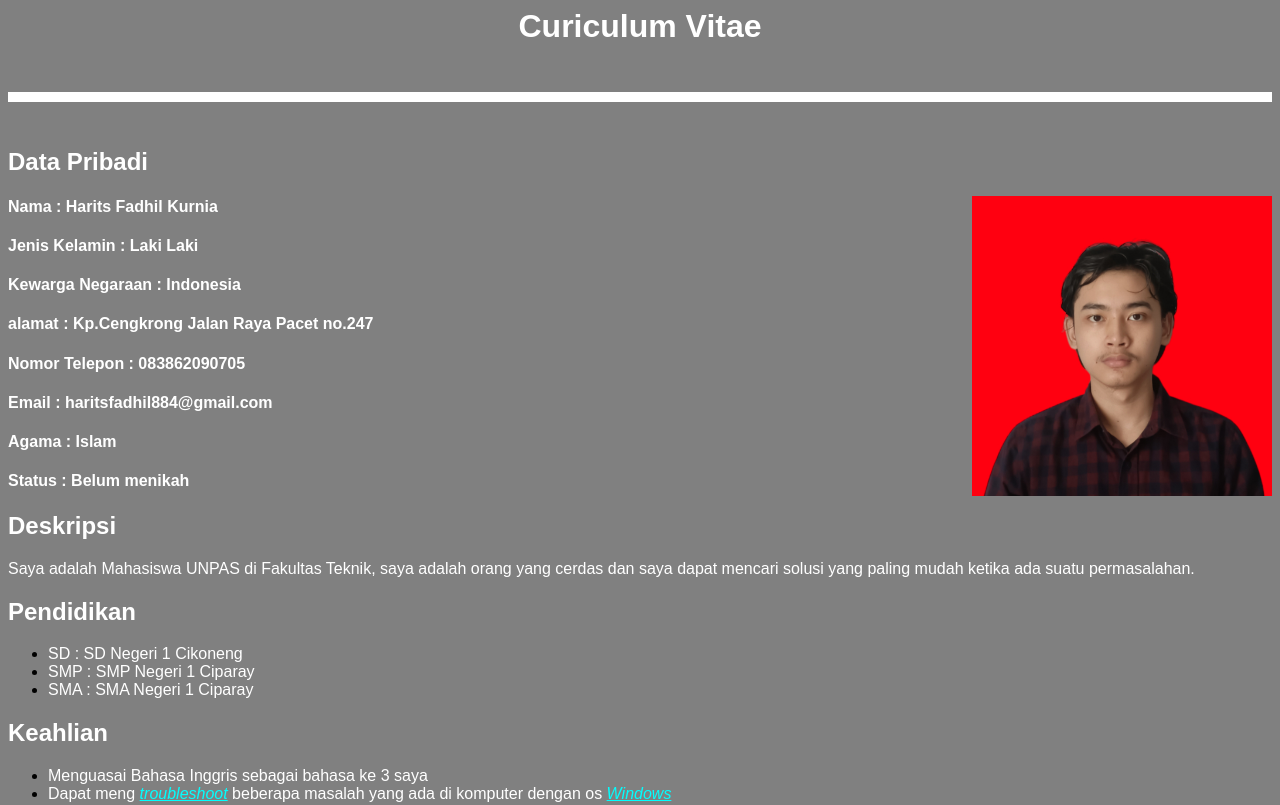
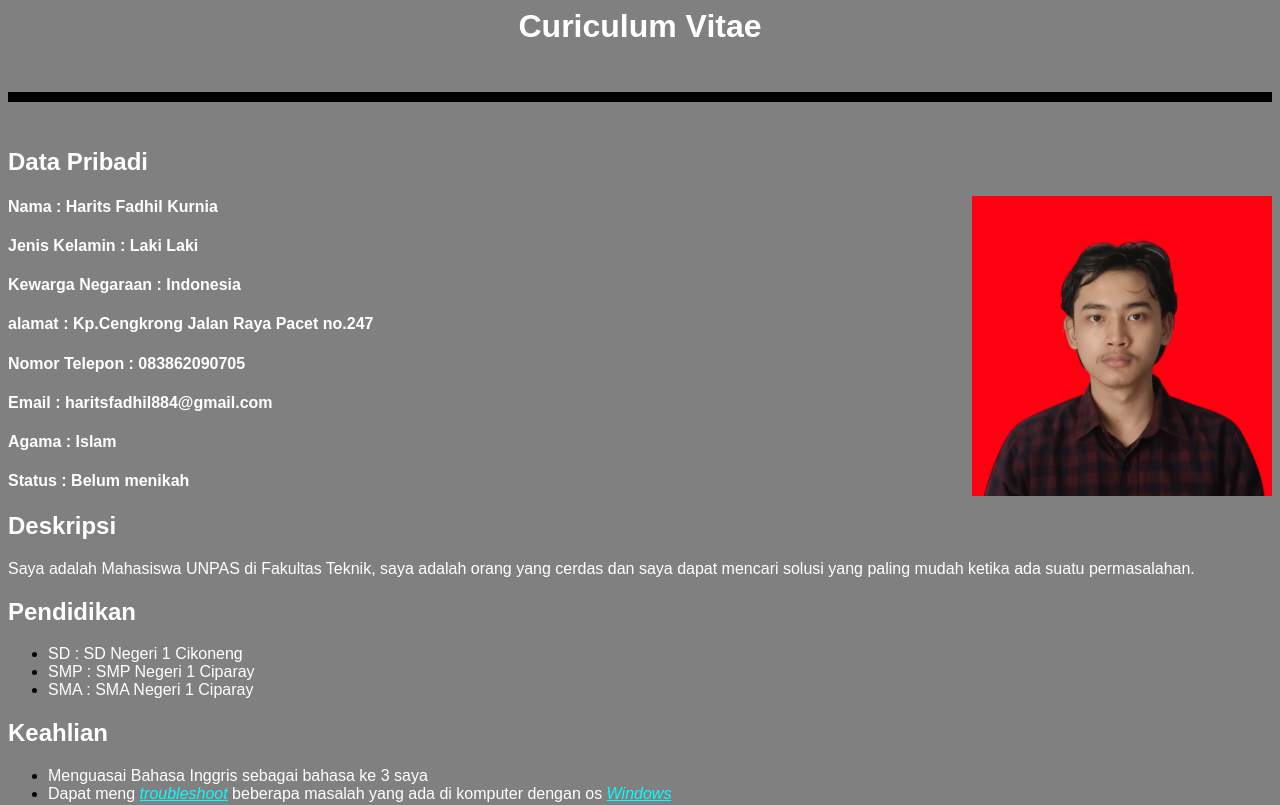
Before and after one commit to Ritsadhil/itw2023_233040077, a plain HTML site: page latihan/latihan1/T1233040077.html in a window 1280 px wide. Shown: the top 805 px of the page. Drawn offline with Linux system fonts and the light colour scheme.

Commit message:
menyelesaikan latihan1

```diff
--- a/latihan/latihan1/T1233040077.html
+++ b/latihan/latihan1/T1233040077.html
@@ -5,7 +5,7 @@
 
     <body bgcolor="gray" link="cyan" alink="pink" vlink="cyan">
         <h1 align="center"> <font face="arial"color="white">Curiculum Vitae</font></h1><br>
-        <hr size="10" color="white"><br>
+        <hr size="10" color="black"><br>
         <h2><font face="arial"color="white">Data Pribadi</font></h2>
             <img src="images/foto.jpg.jpg" alt="foto"width="300"HEIGHT="300"align="right">
             <h4><font face="arial"color="white">Nama : Harits Fadhil Kurnia</font></h4>
```
